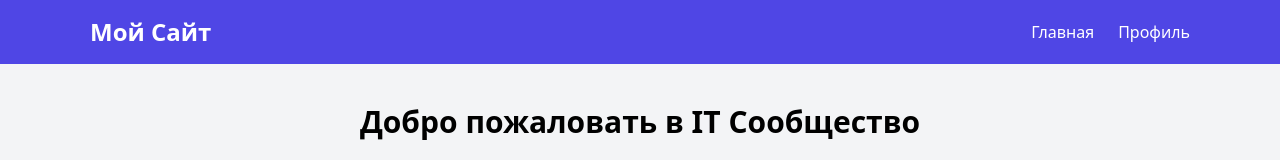
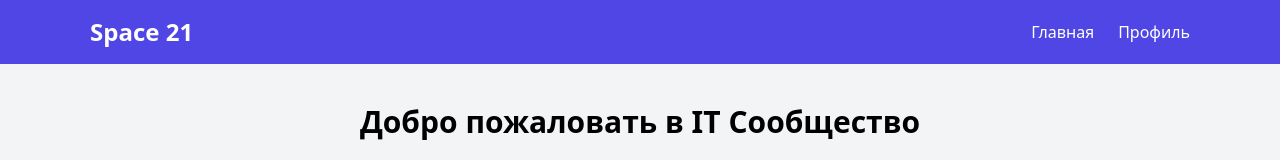
Before and after one commit to s21platform/front-no-design, a React (Create React App) app: page / in a window 1280 px wide. Shown: the top 160 px of the page. Built offline with nearby package versions, Linux system fonts and the light colour scheme.

Commit message:
add SPACE 21

```diff
--- a/package.json
+++ b/package.json
@@ -45,5 +45,6 @@
   },
   "devDependencies": {
     "tailwindcss": "^3.4.12"
-  }
+  },
+  "proxy": "http://217.28.222.68:6050"
 }
--- a/src/components/Header/Header.tsx
+++ b/src/components/Header/Header.tsx
@@ -7,7 +7,7 @@ const Header = () => {
             <div className="container mx-auto flex justify-between items-center">
                 {/* Логотип или название */}
                 <h1 className="text-2xl font-bold">
-                    <Link to="/">Мой Сайт</Link>
+                    <Link to="/">Space 21</Link>
                 </h1>
 
                 {/* Навигационные ссылки */}
--- a/src/setupProxy.js
+++ /dev/null
@@ -1,11 +0,0 @@
-const { createProxyMiddleware } = require('http-proxy-middleware');
-
-module.exports = function(app) {
-    app.use(
-        '/auth',
-        createProxyMiddleware({
-            target: 'https://api.space-21.ru',
-            changeOrigin: true,
-        })
-    );
-};
```
